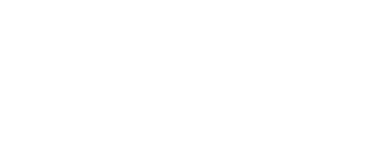
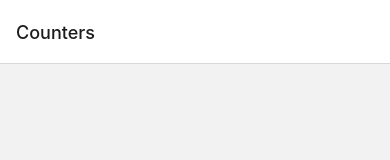
Before and after one commit to joaojeefer/counters, a React Native app: screen / in a window 390 px wide. Shown: the top 160 px of the page. Built offline with nearby package versions, Linux system fonts and the light colour scheme.

Commit message:
feat - add sistema de rotas para as telas da aplicacao

```diff
--- a/src/App.tsx
+++ b/src/App.tsx
@@ -1,8 +1,8 @@
 import React from 'react';
-import {View} from 'react-native';
+import {Root as RootRoutes} from './routes';
 
 const App: React.FC = () => {
-  return <View />;
+  return <RootRoutes />;
 };
 
 export default App;
--- /dev/null
+++ b/src/routes/Root/Root.tsx
@@ -0,0 +1,20 @@
+import React from 'react';
+import {NavigationContainer} from '@react-navigation/native';
+import {createNativeStackNavigator} from '@react-navigation/native-stack';
+import {Config, Counters} from '../../screens';
+import {RootRoutes, RootStackParamsList} from '../types';
+
+const {Navigator, Screen} = createNativeStackNavigator<RootStackParamsList>();
+
+const Root: React.FC = () => {
+  return (
+    <NavigationContainer>
+      <Navigator>
+        <Screen name={RootRoutes.COUNTERS} component={Counters} />
+        <Screen name={RootRoutes.CONFIG} component={Config} />
+      </Navigator>
+    </NavigationContainer>
+  );
+};
+
+export default Root;
--- /dev/null
+++ b/src/routes/Root/index.ts
@@ -0,0 +1 @@
+export {default} from './Root';
--- /dev/null
+++ b/src/routes/index.ts
@@ -0,0 +1,3 @@
+import Root from './Root';
+
+export {Root};
--- /dev/null
+++ b/src/routes/types.ts
@@ -0,0 +1,9 @@
+export enum RootRoutes {
+  COUNTERS = 'Counters',
+  CONFIG = 'Config',
+}
+
+export type RootStackParamsList = {
+  Counters: undefined;
+  Config: undefined;
+};
```
